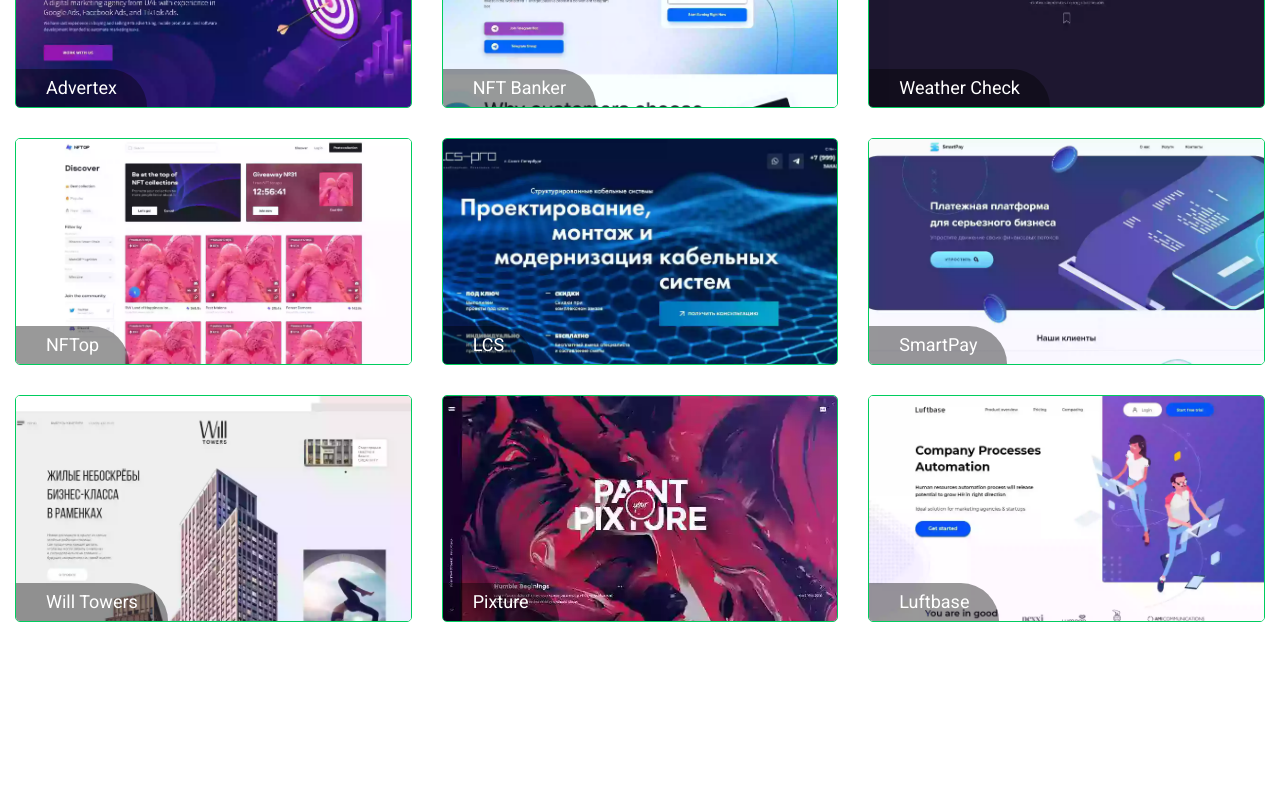
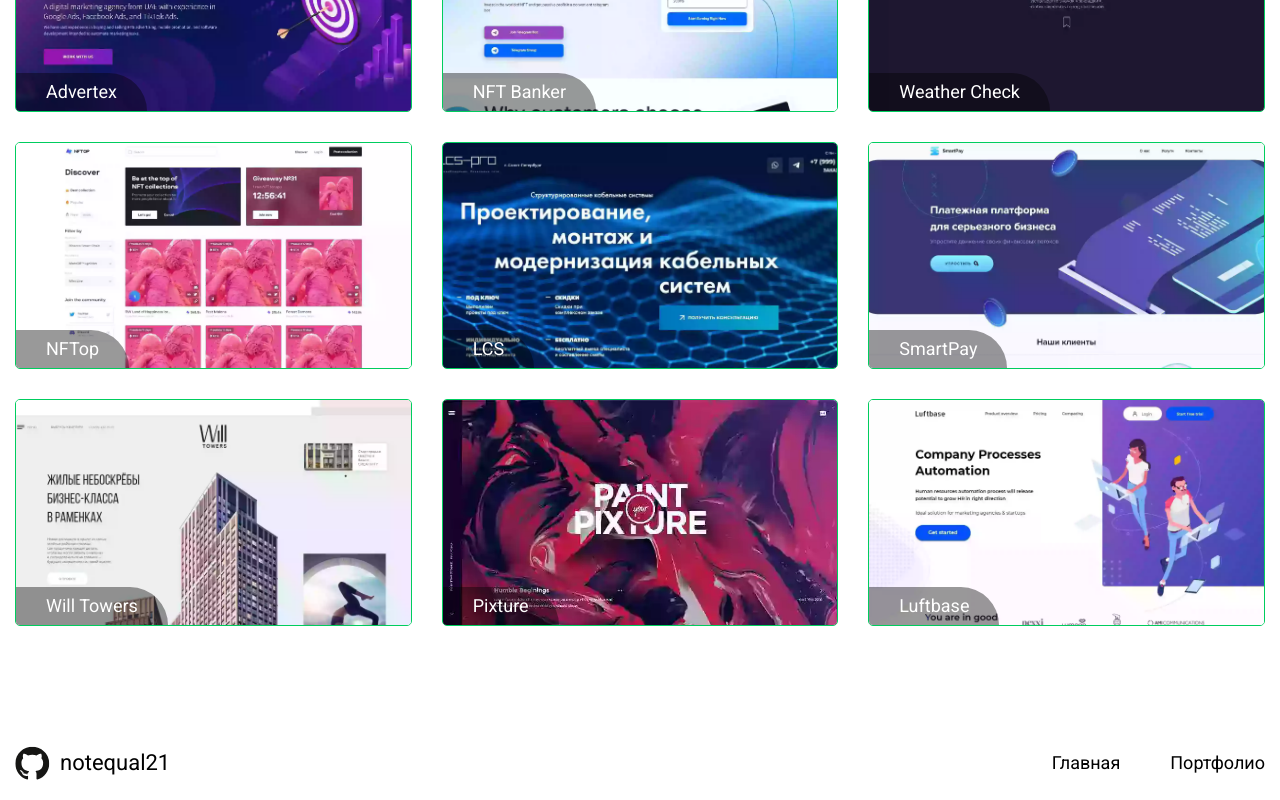
Before and after one commit to notequal21/portfolio, a React (Create React App) app: page /portfolio in a window 1280 px wide. Shown: the part 773-1573 px from the top of the page. Before the commit the page ends 1495 px from the top, so only its background shows below. Built offline with nearby package versions, Linux system fonts and the light colour scheme.

Commit message:
Added footer
Changed position for header on static and Added padding
Changed padding for .content in app.module.scss

```diff
--- a/src/App.tsx
+++ b/src/App.tsx
@@ -106,6 +106,8 @@ function App() {
               <Route path="/portfolio" element={<Portfolio />} />
             </Routes>
           </div>
+
+          <Header withLoader={withLoader} isLoader={isLoader} />
         </div>
       </div>
     </>
--- a/src/app.module.scss
+++ b/src/app.module.scss
@@ -1,3 +1,3 @@
 .content {
-  margin: 140px 0 100px;
+  margin: 70px 0 100px;
 }
--- a/src/components/Header/Header.module.scss
+++ b/src/components/Header/Header.module.scss
@@ -1,6 +1,7 @@
 .header {
-  position: absolute;
-  top: 20px;
+  // position: absolute;
+  // top: 20px;
+  padding: 20px 0;
   width: 100%;
 
   &Body {
```
